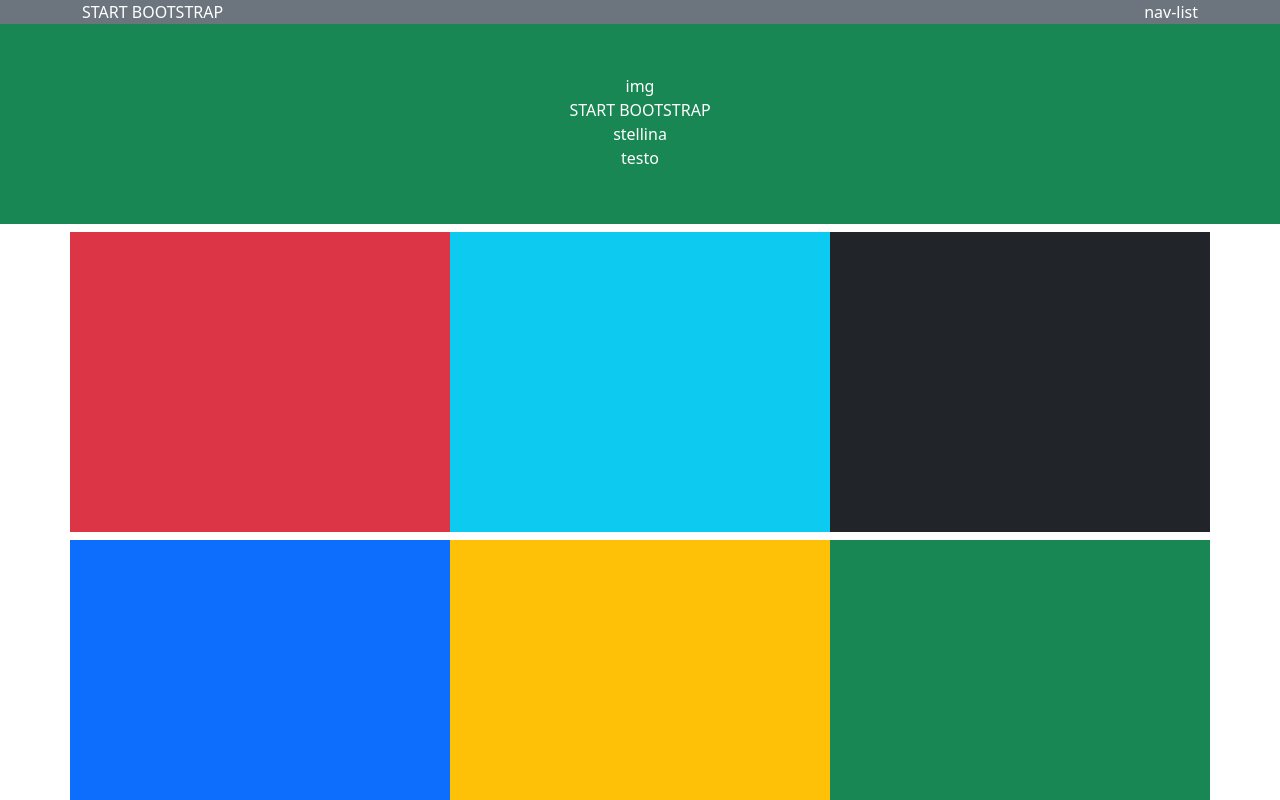
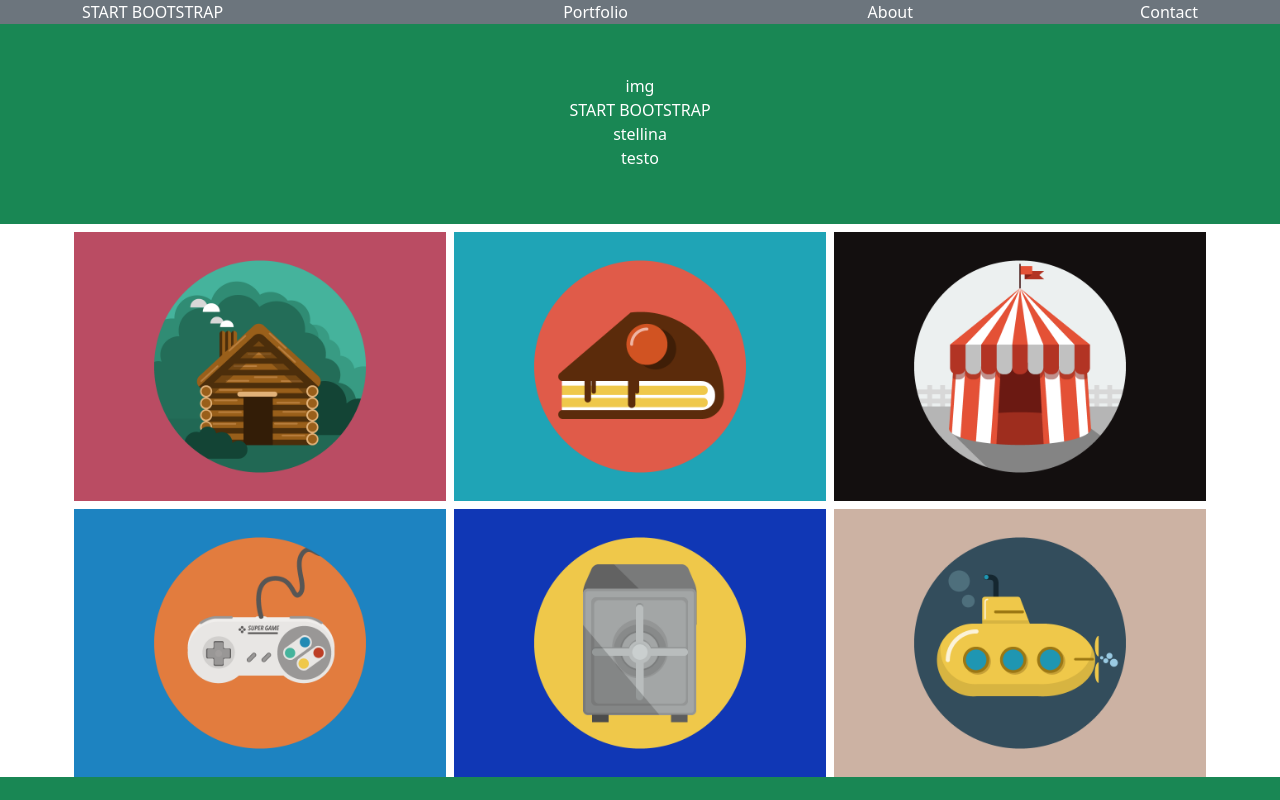
Before and after one commit to Skyfe24/html-css-bootstrap-freelancer, a plain HTML site: page index.html in a window 1280 px wide. Shown: the top 800 px of the page. Drawn offline with nearby package versions, Linux system fonts and the light colour scheme.

Commit message:
added images, solved gutter problem

```diff
--- a/index.html
+++ b/index.html
@@ -16,8 +16,11 @@
             <div class="row justify-content-between align-items-center">
                 <div class="col"> START BOOTSTRAP </div>
                 <div class="col d-md-none txt-right"> BURGER </div>
-                <div class="col d-none d-md-block txt-right"> nav-list </div>
 
+                    <div class="col d-none d-md-block txt-right"> Portfolio </div>
+                    <div class="col d-none d-md-block txt-right"> About </div>
+                    <div class="col d-none d-md-block txt-right"> Contact </div>
+                </div>
             </div>
 
 
@@ -36,14 +39,14 @@
 
     </div>
 
-    <div class="portfolio container">
-        <div class="row">
-            <div class="content col-xs-12 col-md-6 col-lg-4 bg-danger g-2"></div>
-            <div class="content col-xs-12 col-md-6 col-lg-4 bg-info g-2"></div>
-            <div class="content col-xs-12 col-md-6 col-lg-4 bg-dark g-2"></div>
-            <div class="content col-xs-12 col-md-6 col-lg-4 bg-primary g-2"></div>
-            <div class="content col-xs-12 col-md-6 col-lg-4 bg-warning g-2"></div>
-            <div class="content col-xs-12 col-md-6 col-lg-4 bg-success g-2"></div>
+    <div class="portfolio container ">
+        <div class="row ">
+            <div class="content col-xs-12 col-md-6 col-lg-4  g-2"><img src="./img/cabin.png" alt=""></div>
+            <div class="content col-xs-12 col-md-6 col-lg-4  g-2"><img src="./img/cake.png" alt=""></div>
+            <div class="content col-xs-12 col-md-6 col-lg-4  g-2"><img src="./img/circus.png" alt=""></div>
+            <div class="content col-xs-12 col-md-6 col-lg-4  g-2"><img src="./img/game.png" alt=""></div>
+            <div class="content col-xs-12 col-md-6 col-lg-4  g-2"><img src="./img/safe.png" alt=""></div>
+            <div class="content col-xs-12 col-md-6 col-lg-4  g-2"><img src="./img/submarine.png" alt=""></div>
         </div>
 
     </div>
--- a/style.css
+++ b/style.css
@@ -19,7 +19,7 @@ img{
     width: 100%;
 }
 .content{
-    height: 300px;
+    height: 100%;
 }
 .txt-right{
     text-align: right;
```
